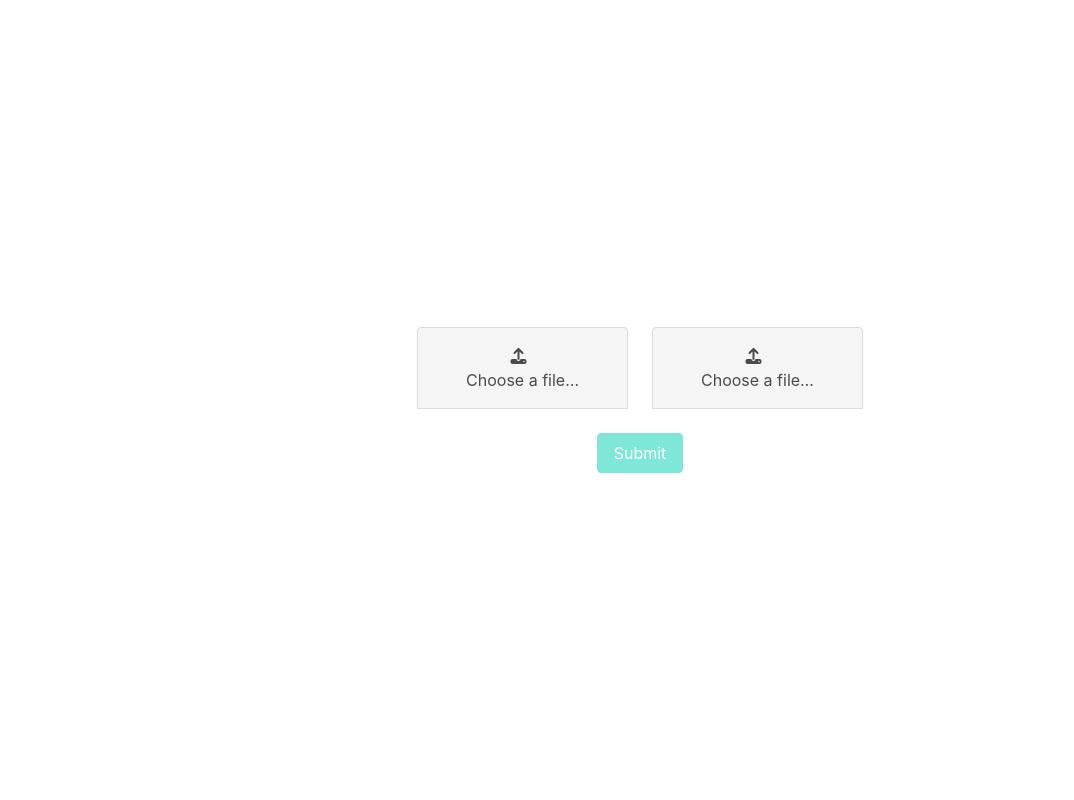
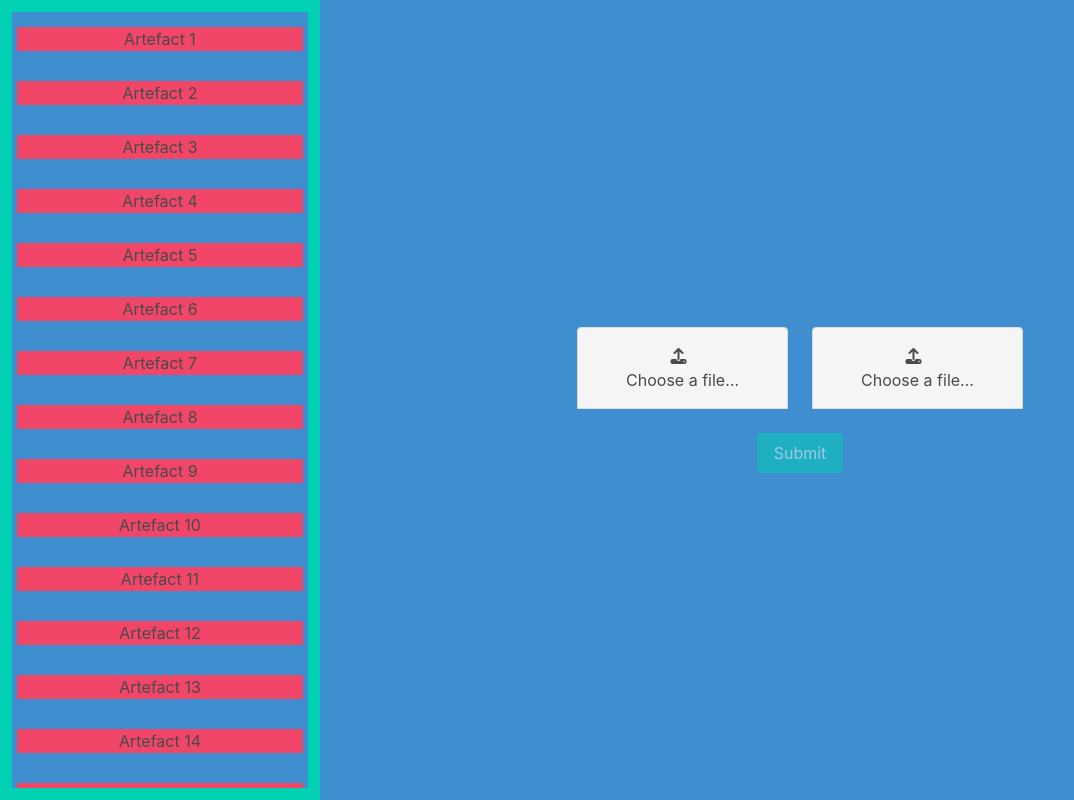
Before and after one commit to SebastienDS/CloneWar, a Svelte app in the folder CloneWar/frontend/: page / in a window 1280 px wide. Shown: the whole page, without its empty margins (0-1074 px from the left). Built offline with nearby package versions, Linux system fonts and the light colour scheme.

Commit message:
Prototype main page
Test router

```diff
--- a/CloneWar/frontend/package.json
+++ b/CloneWar/frontend/package.json
@@ -14,6 +14,7 @@
     "vite": "^3.1.0"
   },
   "dependencies": {
-    "bulma": "^0.9.4"
+    "bulma": "^0.9.4",
+    "svelte-spa-router": "^3.3.0"
   }
 }
--- a/CloneWar/frontend/src/App.svelte
+++ b/CloneWar/frontend/src/App.svelte
@@ -1,5 +1,12 @@
 <script>
+  import Router from "svelte-spa-router";
+
   import Home from "./components/Home.svelte";
+
+
+  const routes = {
+    "/": Home
+  }
 </script>
 
-<Home />
+<Router {routes}/>
--- a/CloneWar/frontend/src/app.css
+++ b/CloneWar/frontend/src/app.css
@@ -1,7 +1,17 @@
 * {
-    box-sizing: border-box;
+  box-sizing: border-box;
+  scrollbar-width: none;
+}
+
+*::-webkit-scrollbar {
+  display: none;
 }
 
 html, body, #app, .full-height {
-    height: 100vh;
+  height: 100%;
 }
+
+.no-MP {
+  margin: 0px;
+  padding: 0px;
+}
--- /dev/null
+++ b/CloneWar/frontend/src/components/ArtefactItem.svelte
@@ -0,0 +1,7 @@
+<script>
+  export let name = "";
+</script>
+
+<div class="has-background-danger row has-text-centered is-clickable">
+  {name}
+</div>
--- /dev/null
+++ b/CloneWar/frontend/src/components/ArtefactList.svelte
@@ -0,0 +1,27 @@
+<script>
+  import ArtefactItem from "./ArtefactItem.svelte";
+
+  const items = [];
+  for (let index = 1; index < 50; index++) {
+    items.push("Artefact " + index);
+  }
+</script>
+
+<div class="has-background-info rows scrollable">
+  {#each items as item}
+    <div class="padding margin">
+      <ArtefactItem name={item}/>
+    </div>
+	{/each}
+</div>
+
+<style scoped>
+  .padding {
+    padding: 15px 5px;
+  }
+
+  .scrollable {
+    height: 100%;
+    overflow-y: auto;
+  }
+</style>
--- /dev/null
+++ b/CloneWar/frontend/src/components/ArtefactUpload.svelte
@@ -0,0 +1,43 @@
+<script>
+  import Dropzone from "./Dropzone.svelte";
+
+  let mainJar = null;
+  let sourceJar = null;
+
+  const setMainJar = (event) => mainJar = event.detail.file;
+  const setSourceJar = (event) => sourceJar = event.detail.file;
+
+  $: canSubmit = mainJar !== null && sourceJar != null;
+
+  const submit = () => {
+    const formData = new FormData();
+    formData.append(mainJar, mainJar, mainJar.name);
+    formData.append(sourceJar, sourceJar, sourceJar.name);
+
+    console.log(mainJar, sourceJar);
+
+    const options = {
+      method: "POST",
+      body: formData
+    }
+
+    fetch("/api/analyze", options)
+      .then(res => console.log(res))
+      .catch(error => console.log(error))
+  }
+</script>
+
+<div class="is-flex is-flex-direction-column is-align-items-center">
+  <div class="is-flex">
+    <div class="m-3">
+      <Dropzone on:fileChanged={setMainJar}/>
+    </div>
+    <div class="m-3">
+      <Dropzone on:fileChanged={setSourceJar}/>
+    </div>
+  </div>
+
+  <div class="m-3">
+    <button type="submit" class="button is-primary" on:click={submit} disabled="{canSubmit === false}">Submit</button>
+  </div>
+</div>
--- a/CloneWar/frontend/src/components/Dropzone.svelte
+++ b/CloneWar/frontend/src/components/Dropzone.svelte
@@ -1,6 +1,5 @@
 <script>
   import { createEventDispatcher } from "svelte";
-
 
   let files = null;
 
--- a/CloneWar/frontend/src/components/Home.svelte
+++ b/CloneWar/frontend/src/components/Home.svelte
@@ -1,47 +1,13 @@
 <script>
-  import Dropzone from "./Dropzone.svelte";
-
-  let mainJar = null;
-  let sourceJar = null;
-
-  const setMainJar = (event) => mainJar = event.detail.file;
-  const setSourceJar = (event) => sourceJar = event.detail.file;
-
-  $: canSubmit = mainJar !== null && sourceJar != null;
-
-  const submit = () => {
-    const formData = new FormData();
-    formData.append(mainJar, mainJar, mainJar.name);
-    formData.append(sourceJar, sourceJar, sourceJar.name);
-
-    console.log(mainJar, sourceJar);
-
-    const options = {
-      method: "POST",
-      body: formData
-    }
-
-    fetch("/api/analyze", options)
-    .then(res => console.log(res))
-    .catch(error => console.log(error))
-  }
+  import ArtefactList from "./ArtefactList.svelte";
+  import ArtefactUpload from "./ArtefactUpload.svelte";
 </script>
 
-<div
-  class="container full-height is-flex is-justify-content-center is-align-items-center"
->
-  <div class="is-flex is-flex-direction-column is-align-items-center">
-    <div class="is-flex">
-      <div class="m-3">
-        <Dropzone on:fileChanged={setMainJar}/>
-      </div>
-      <div class="m-3">
-        <Dropzone on:fileChanged={setSourceJar}/>
-      </div>
-    </div>
-
-    <div class="m-3">
-      <button type="submit" class="button is-primary" on:click={submit} disabled="{canSubmit === false}">Submit</button>
-    </div>
+<div class="columns full-height no-MP">
+  <div class="column is-one-quarter has-background-primary">
+    <ArtefactList/>
+  </div>
+  <div class="column is-dark has-background-info is-flex is-justify-content-center is-align-items-center">
+    <ArtefactUpload/>
   </div>
 </div>
```
Also changed, not shown: CloneWar/frontend/src/components/Main.svelte (deleted, +0 -10 lines), 1 other file (tests, documents, lock files or other folders).
